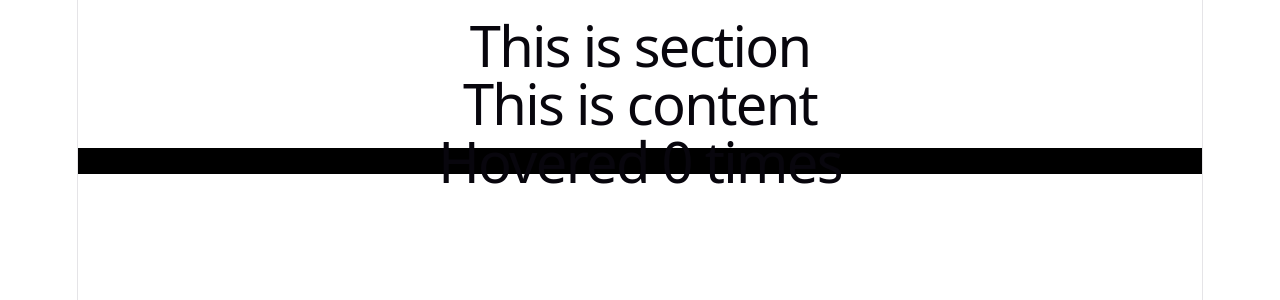
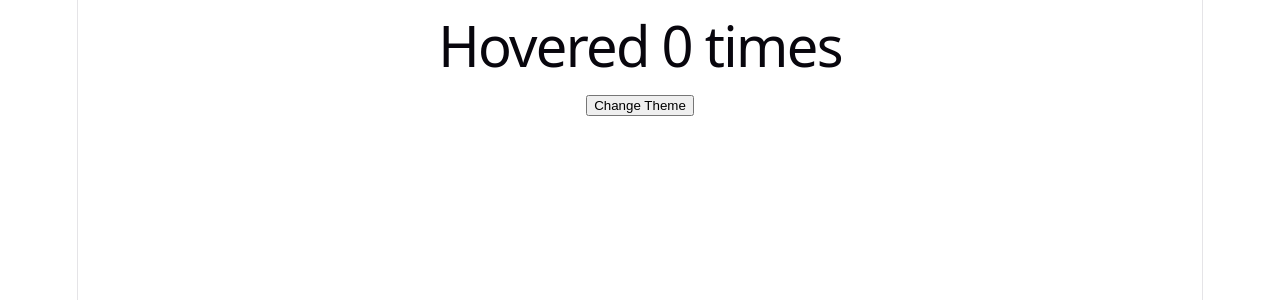
Before and after one commit to iamrokon/react, a React (Vite) app: page / in a window 1280 px wide. Shown: the top 300 px of the page. Built offline with nearby package versions, Linux system fonts and the light colour scheme.

Commit message:
context api done

```diff
--- a/src/App.tsx
+++ b/src/App.tsx
@@ -76,16 +76,45 @@ import ThemeContext from './context/themeContext'
 //   )
 // }
 
+// class App extends React.Component {
+//   state = {
+//     theme: 'light',
+//   }
+
+//   switchTheme = () => {
+//     this.setState((prevState) => ({
+//       theme: prevState.theme === 'light' ? 'dark' : 'light',
+//     }))
+//   }
+
+//   render() {
+//     const { theme } = this.state;
+//     return (
+//       <div className='app'>
+//         <ThemeContext.Provider value={{ theme, switchTheme: this.switchTheme }}>
+//           <Section />
+//         </ThemeContext.Provider>
+//       </div>
+//     )
+//   }
+// }
+
+// Component rerender off korte object er bodole state pathabo
+
 class App extends React.Component {
   state = {
-    theme: 'dark',
+    theme: 'light',
+    switchTheme: () => {
+      this.setState((prevState) => ({
+        theme: prevState.theme === 'light' ? 'dark' : 'light',
+      }))
+    }
   }
 
   render() {
-    const { theme } = this.state;
     return (
       <div className='app'>
-        <ThemeContext.Provider value={theme}>
+        <ThemeContext.Provider value={this.state}>
           <Section />
         </ThemeContext.Provider>
       </div>
@@ -93,4 +122,5 @@ class App extends React.Component {
   }
 }
 
+
 export default App
--- a/src/components/Content.jsx
+++ b/src/components/Content.jsx
@@ -1,6 +1,7 @@
 import Counter from "./Counter";
 import HoverCounter from "./HoverCounter";
 import ThemeContext from "../context/themeContext";
+import React from "react";
 
 // export default function Content({ theme }) {
 //     return (
@@ -19,23 +20,69 @@ import ThemeContext from "../context/themeContext";
 //     )
 // }
 
+// export default function Content() {
+//     return (
+//         <div>
+//             <h1>This is content</h1>
+//             <Counter>
+//                 {(counter, incrementCount) => (
+//                     <ThemeContext.Consumer>
+//                         {({ theme, switchTheme }) => (
+//                             <HoverCounter
+//                                 count={counter}
+//                                 incrementCount={incrementCount}
+//                                 theme={theme}
+//                                 switchTheme={switchTheme}
+//                             />
+//                         )}
+//                     </ThemeContext.Consumer>
+//                 )}
+//             </Counter>
+//         </div>
+//     )
+// }
+
+// export default class Content extends React.Component {
+//     componentDidMount() {
+//         console.log(this.context);
+//     }
+//     render() {
+//         const { theme, switchTheme } = this.context;
+//         return (
+//             <div>
+//                 {/* <h1>This is content</h1> */}
+//                 <Counter>
+//                     {(counter, incrementCount) => (
+//                         <HoverCounter
+//                             count={counter}
+//                             incrementCount={incrementCount}
+//                             theme={theme}
+//                             switchTheme={switchTheme}
+//                         />
+//                     )}
+//                 </Counter>
+//             </div>
+//         )
+//     }
+// }
+// Content.contextType = ThemeContext;
+
 export default function Content() {
+    const context = React.useContext(ThemeContext);
+    const { theme, switchTheme } = context;
+    console.log('Content rendered');
     return (
         <div>
-            <h1>This is content</h1>
             <Counter>
                 {(counter, incrementCount) => (
-                    <ThemeContext.Consumer>
-                        {(theme) => (
-                            <HoverCounter
-                                count={counter}
-                                incrementCount={incrementCount}
-                                theme={theme}
-                            />
-                        )}
-                    </ThemeContext.Consumer>
+                    <HoverCounter
+                        count={counter}
+                        incrementCount={incrementCount}
+                        theme={theme}
+                        switchTheme={switchTheme}
+                    />
                 )}
             </Counter>
         </div>
-    )
+    );
 }
--- a/src/components/HoverCounter.jsx
+++ b/src/components/HoverCounter.jsx
@@ -39,13 +39,17 @@ import withCounter from "./HOC/withCounter";
 //     )
 // }
 
-export default function HoverCounter({ count, incrementCount, theme }) {
+export default function HoverCounter({ count, incrementCount, theme, switchTheme }) {
     const style = theme === 'dark'
         ? { backgroundColor: '#000000', color: '#ffffff' }
         : null;
+    console.log('HoverCounter rendered');
     return (
         <div onMouseOver={incrementCount} style={style}>
             <h1>Hovered {count} times</h1>
+            <button type="button" onClick={switchTheme}>
+                Change Theme
+            </button>
         </div>
     )
 }
--- a/src/components/Section.jsx
+++ b/src/components/Section.jsx
@@ -1,4 +1,5 @@
 import Content from "./Content";
+import React from "react";
 
 // export default function Section({ theme }) {
 //     return (
@@ -9,11 +10,26 @@ import Content from "./Content";
 //     )
 // }
 
-export default function Section() {
-    return (
-        <div>
-            <h1>This is section</h1>
-            <Content />
-        </div>
-    )
+// export default function Section() {
+//     return (
+//         <div>
+//             {/* <h1>This is section</h1> */}
+//             <Content />
+//         </div>
+//     )
+// }
+
+export default class Section extends React.Component {
+    shouldComponentUpdate() {
+        return false;
+    }
+    render() {
+        console.log('Section rendered');
+        return (
+            <div>
+                {/* <h1>This is section</h1> */}
+                <Content />
+            </div>
+        )
+    }
 }
```
